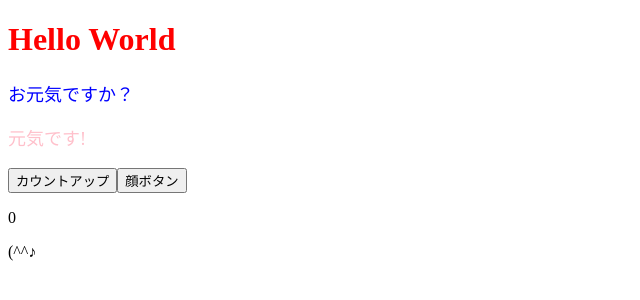
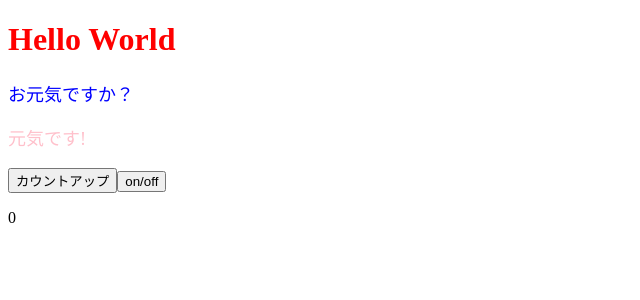
Before and after one commit to hiroweb/react_helloworld, a React (Create React App) app: page / in a window 1280 px wide. Shown: the top 300 px of the page, without its empty margins (0-640 px from the left). Built offline with nearby package versions, Linux system fonts and the light colour scheme.

Commit message:
userEffect

```diff
--- a/src/App.jsx
+++ b/src/App.jsx
@@ -1,15 +1,28 @@
-import React, { useState } from "react";
-import ColorfulMessage from "./components/ColofulMessage";
+import React, { useEffect, useState } from "react";
+import { ColorfulMessage } from "./components/ColofulMessage";
 
 const App = () => {
   const [num, setNum] = useState(0);
-  const [faceShowFlag, setFaceShowFlag] = useState(true);
   const onClickCountUp = () => {
     setNum(num + 1);
   };
+
+  const [faceShowFlag, setFaceShowFlag] = useState(false);
   const onClickSwitchShowFlag = () => {
     setFaceShowFlag(!faceShowFlag);
   };
+
+  //この変数の変化だけを監視したいときに使う
+  useEffect(() => {
+    if (num > 0) {
+      if (num % 3 === 0) {
+        faceShowFlag || setFaceShowFlag(true);
+      } else {
+        faceShowFlag && setFaceShowFlag(false);
+      }
+    }
+    // eslint-disable-next-line react-hooks/exhaustive-deps
+  }, [num]);
 
   return (
     <>
@@ -17,7 +30,8 @@
       <ColorfulMessage color="blue">お元気ですか？</ColorfulMessage>
       <ColorfulMessage color="pink">元気です!</ColorfulMessage>
       <button onClick={onClickCountUp}>カウントアップ</button>
-      <button onClick={onClickSwitchShowFlag}>顔ボタン</button>
+      <button onClick={onClickSwitchShowFlag}>on/off</button>
+      <br />
       <p>{num}</p>
       {faceShowFlag && <p>(^^♪</p>}
     </>
--- a/src/components/ColofulMessage.jsx
+++ b/src/components/ColofulMessage.jsx
@@ -1,6 +1,6 @@
 import React from "react";
 
-const ColorfulMessage = (props) => {
+export const ColorfulMessage = (props) => {
   const { color, children } = props;
   const contentStyle = {
     color,
@@ -8,4 +8,3 @@
   };
   return <p style={contentStyle}>{children}</p>;
 };
-export default ColorfulMessage;
```
